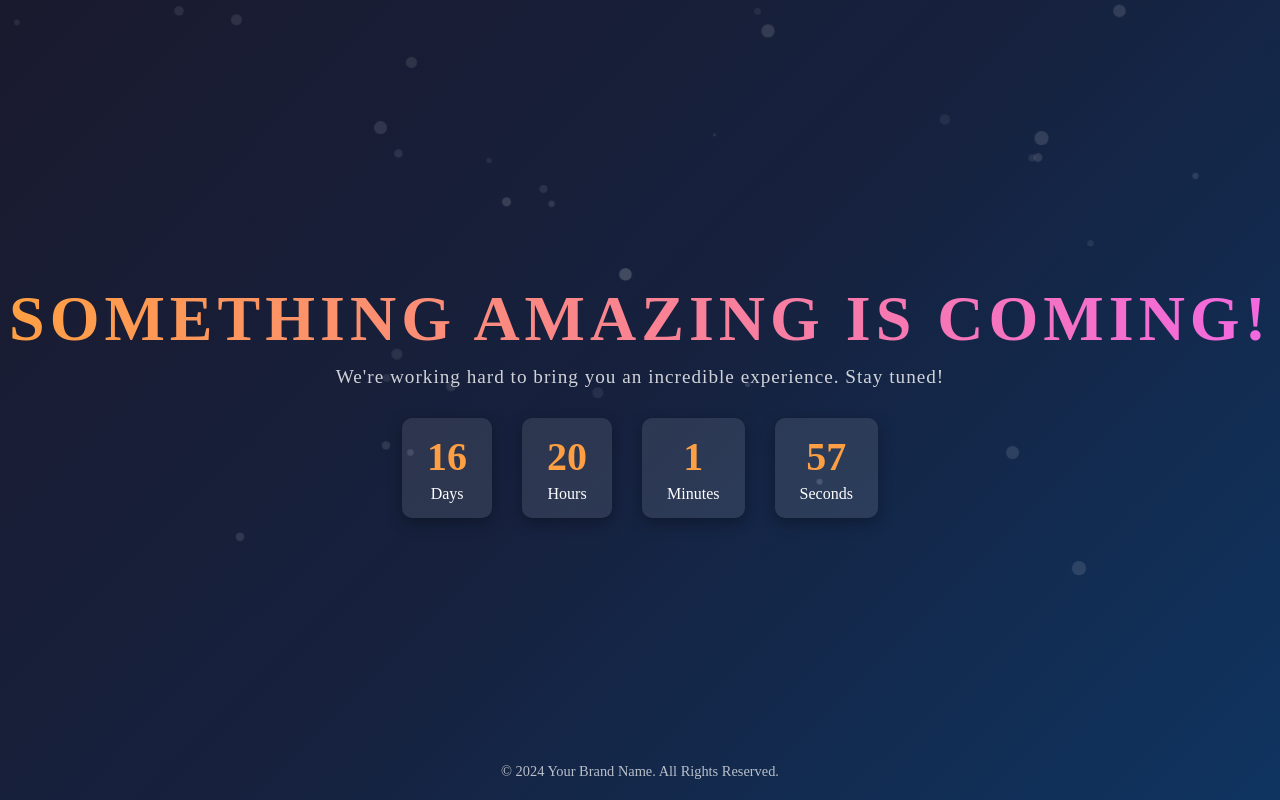
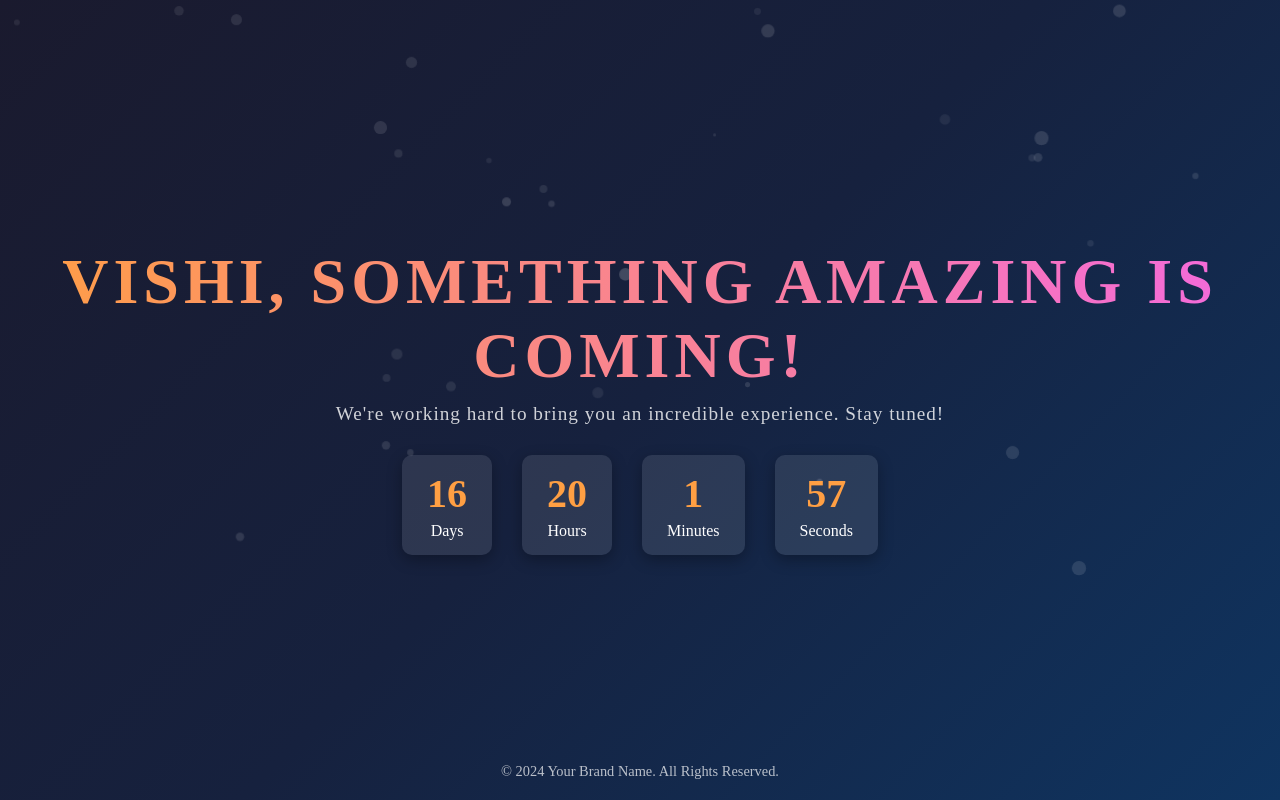
Before and after one commit to cessilsebastian/ComingSoonPage, a plain HTML site: page index.html in a window 1280 px wide. Drawn offline with Linux system fonts and the light colour scheme.

Commit message:
Update index.html

```diff
--- a/index.html
+++ b/index.html
@@ -8,7 +8,7 @@
 </head>
 <body>
     <div class="container">
-        <h1>Something Amazing is Coming!</h1>
+        <h1>Vishi, Something Amazing is Coming!</h1>
         <p>We're working hard to bring you an incredible experience. Stay tuned!</p>
         <div class="countdown">
             <div class="time-box">
```
